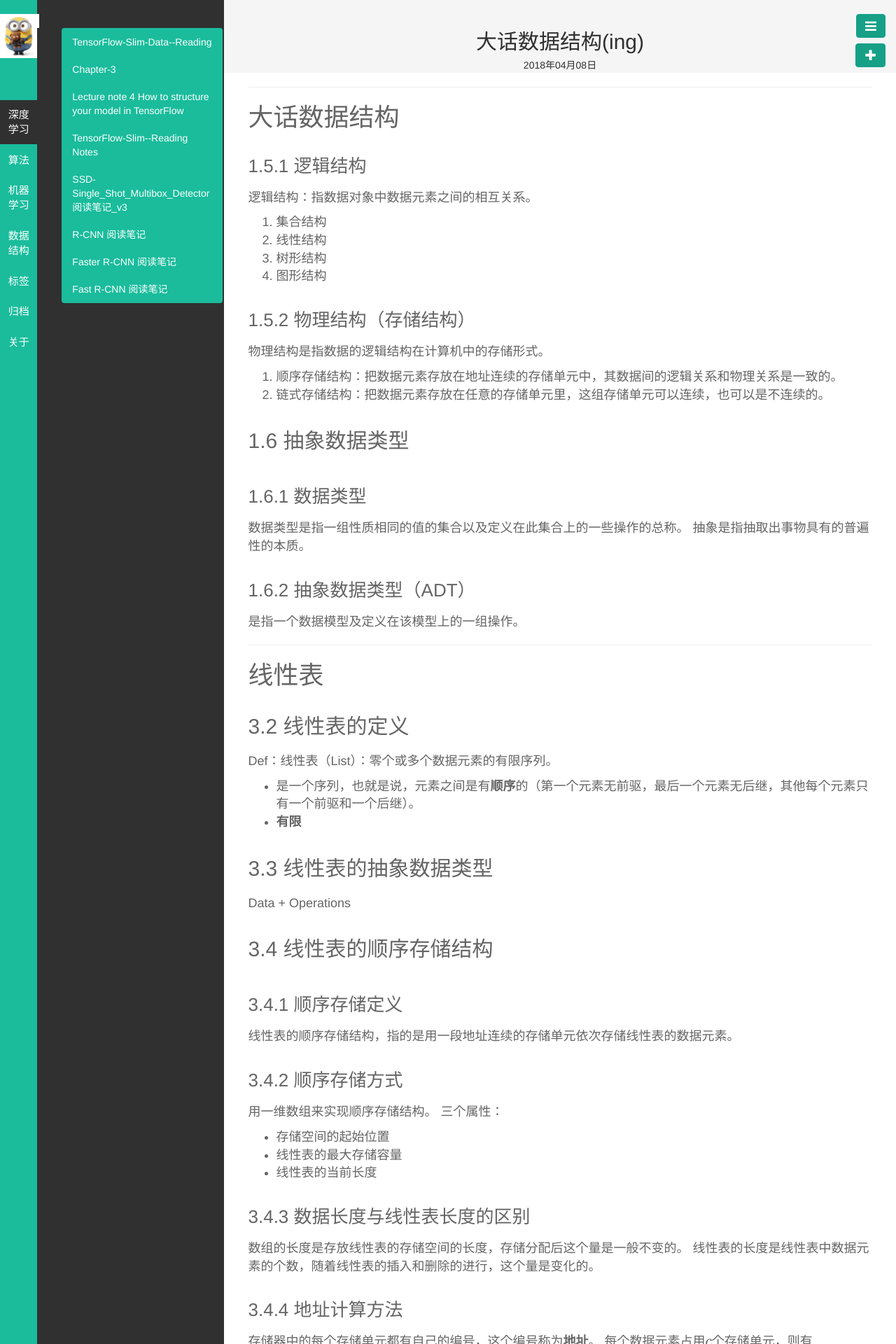
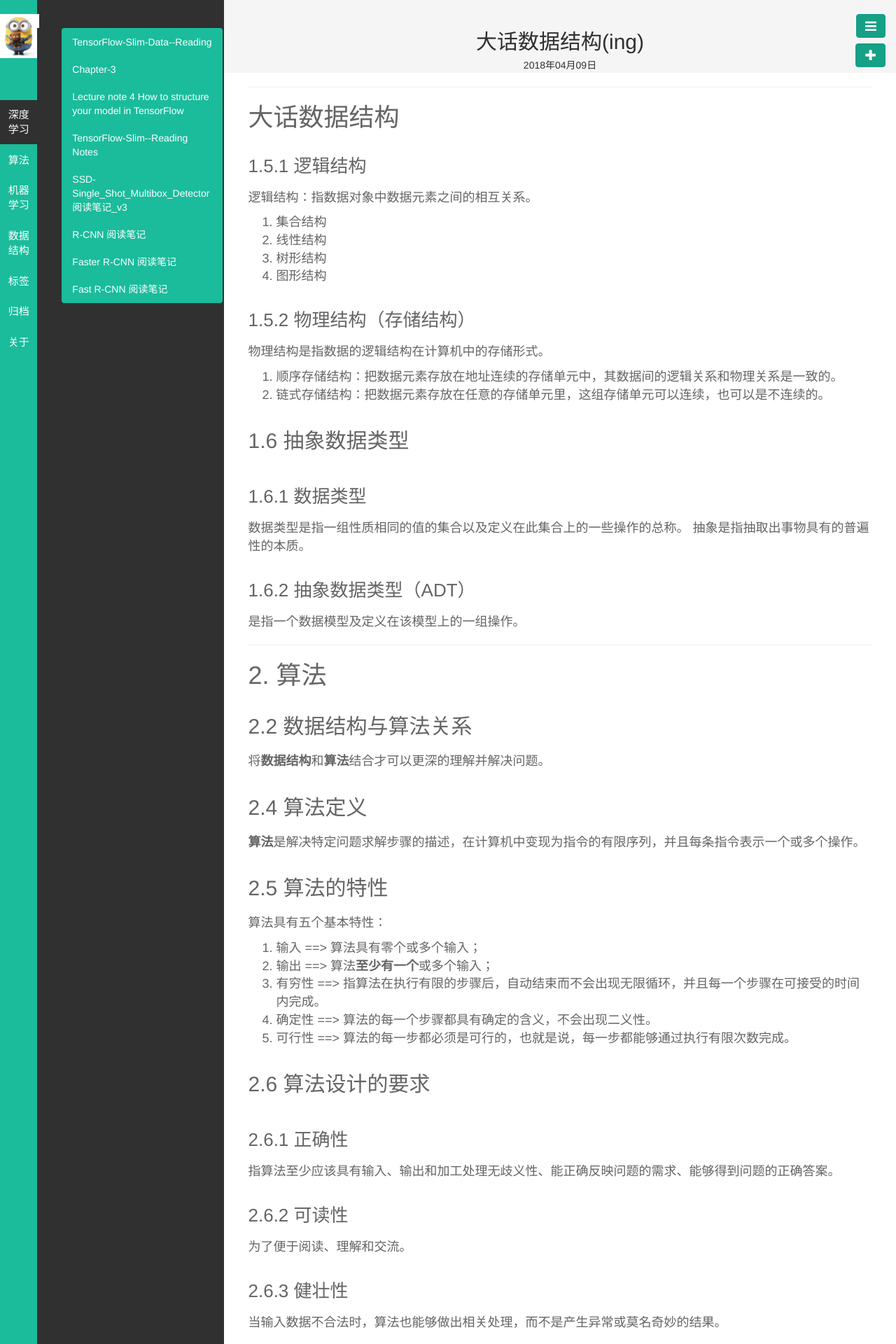
Before and after one commit to ylqi007/ylqi007.github.io.old, a Jekyll site: the page built from _posts/DataStructure/2018-04-09-大话数据结构.md, in a window 1280 px wide. Shown: the top 1920 px of the page at 70% size. Built offline with Jekyll 4.4.1, drawn with Linux system fonts in a browser that asks for light colours; formulas are drawn with MathJax 3; comment, search, counter and statistics services are not loaded; some of the changed text lies outside the part shown.

Commit message:
data structure

```diff
--- a/_posts/DataStructure/2018-04-08-大话数据结构.md
+++ b/_posts/DataStructure/2018-04-09-大话数据结构.md
@@ -30,7 +30,79 @@ tags: "Data-Structure"
 
 
 ---
-# 线性表
+# 2. 算法
+
+## 2.2 数据结构与算法关系
+将**数据结构**和**算法**结合才可以更深的理解并解决问题。
+
+## 2.4 算法定义
+**算法**是解决特定问题求解步骤的描述，在计算机中变现为指令的有限序列，并且每条指令表示一个或多个操作。
+
+## 2.5 算法的特性
+算法具有五个基本特性：
+1. 输入 ==> 算法具有零个或多个输入；
+2. 输出 ==> 算法**至少有一个**或多个输入；
+3. 有穷性 ==> 指算法在执行有限的步骤后，自动结束而不会出现无限循环，并且每一个步骤在可接受的时间内完成。
+4. 确定性 ==> 算法的每一个步骤都具有确定的含义，不会出现二义性。
+5. 可行性 ==> 算法的每一步都必须是可行的，也就是说，每一步都能够通过执行有限次数完成。
+
+## 2.6 算法设计的要求
+### 2.6.1 正确性
+指算法至少应该具有输入、输出和加工处理无歧义性、能正确反映问题的需求、能够得到问题的正确答案。
+
+### 2.6.2 可读性
+为了便于阅读、理解和交流。
+
+### 2.6.3 健壮性
+当输入数据不合法时，算法也能够做出相关处理，而不是产生异常或莫名奇妙的结果。
+
+### 2.6.4 时间效率高和存储量低
+
+## 2.7 算法效率的度量方法
+### 2.7.1 事后统计方法
+这种方法主要是通过设计好的测试程序和数据，利用计算机计时器对不同算法编制的程序的运行时间进行比较，从而确定算法效率的高低。
+* 必须提前根据算法编好程序 ==> 费时费力
+* 时间比较依赖与计算机硬件和软件等环境因素，可能会掩盖算法本身的优劣
+* 算法的测试数据设计困难
+
+### 2.7.2 事前分析估算方法
+在计算机编制前，依据统计方法对算法进行估计。
+一个高级程序语言编写的程序在计算机上的运行所消耗的时间取决于下列因素：
+1. 算法采用的策略、方法 ==> **算法好坏的根本**
+2. 编译产生的代码量
+3. 问题的输入规模
+4. 机器执行指令的速度
+
+抛开环境因素，一个程序的运行时间，依赖于算法的好坏和问题的输入规模。
+
+## 2.8 函数的渐进增长
+> **函数的渐进增长**：给定两个函数$f(n)$和$g(n)$，如果存在一个整数$N$，使得对于所有的$n>N$，$f(N)$总是比$g(n)$大，那么，我们说$f(n)$的增长渐进快于$g(N)$。
+* 忽略加法常数；
+* 于最高次项相乘的常数并不重要；
+
+最高次项的指数大的，函数随着$n$的增长，结果也会变得增长特变快。
+
+## 2.9 算法时间复杂度
+### 2.9.1 算法时间复杂度定义
+> 在进行算法分析时，语句总的执行次数$T(n)$是关于问题规模$n$的函数，进而分析$T(n)$随$n$的变换情况并确定$T(n)$的数量级。算法的时间复杂度，也就是算法的时间度量，记作：$T(n)$=$O(f(n))$。它表示随问题规模$n$的增大，算法执行时间的增长率和$f(n)$的增长率相同，称作算法的渐进时间复杂度，简称时间复杂度。其中$f(n)$是问题规模$n$的某个函数。
+
+ 这种用$O(\ )$来体现算法时间复杂度的记法，称之为**大O记法**。
+
+### 2.9.2 推导大O阶方法
+
+## 2.10 常见的时间复杂度
+常用的时间复杂度所消耗的时间从小到大依次是：
+$O(1)<O(log\ n)<O(n)<O(n\ log\ n)<O(n^{2})<O(n^{3})<O(2^{n})<O(n !)<O(n^{n})$
+
+## 2.11 最坏情况与平均情况
+最坏情况运行时间是一种保证，那就是运行时间将不会再坏了。
+平均运行时间是所有情况中最有意义的，因为它是期望的运行时间。
+
+## 2.12 算法空间复杂度
+算法的空间复杂度通过计算算法所需的存储空间实现，算法空间复杂度的计算公式记作：**$S(n)=O(f(n))$**，其中，$n$为问题的规模，$f(n)$为语句关于$n$关于$n$所占存储空间的函数。
+
+---
+# 3. 线性表
 
 ## 3.2 线性表的定义
 Def：线性表（List）：零个或多个数据元素的有限序列。
```
Also changed, not shown: index.html (+19 -1 lines).
